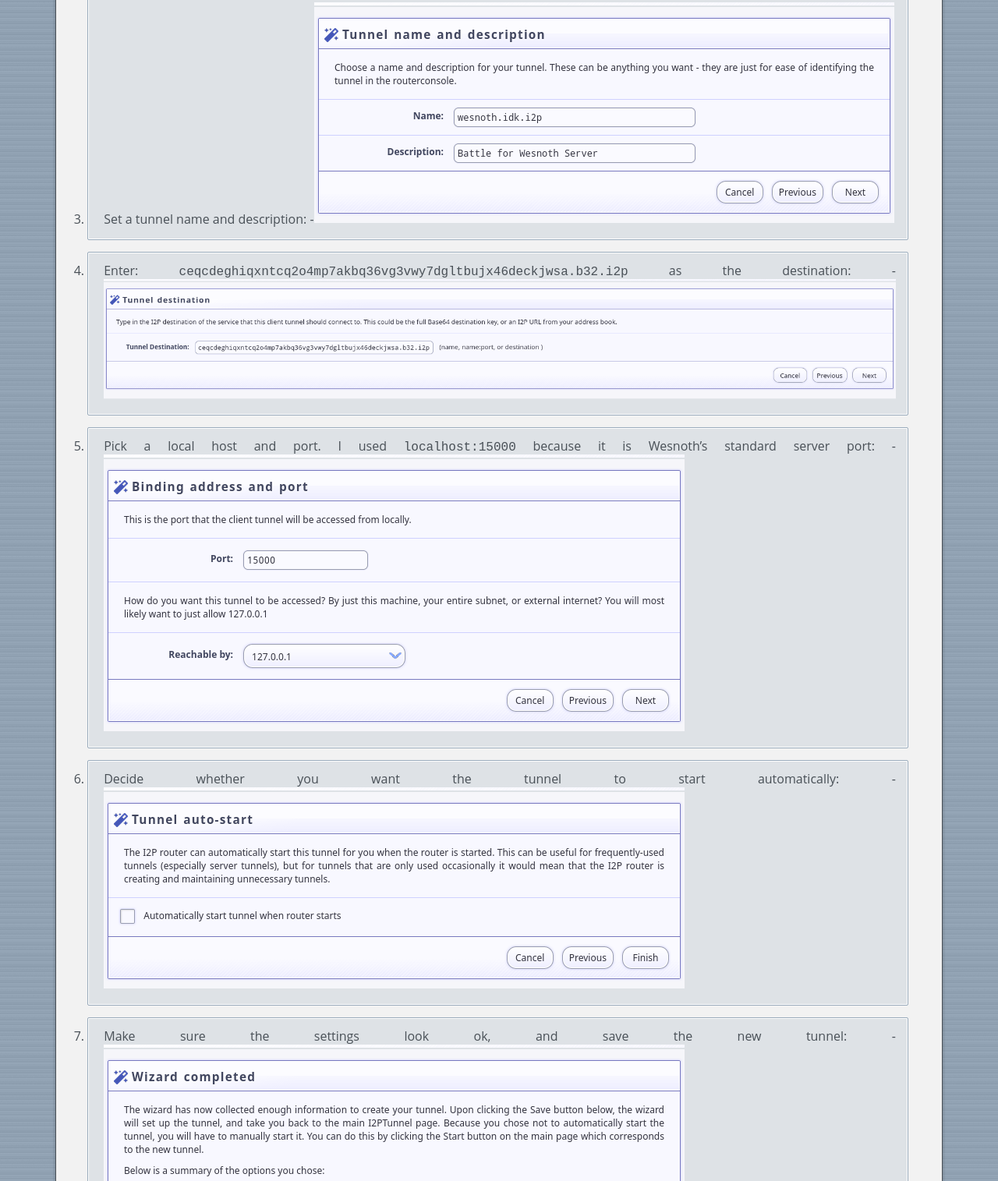
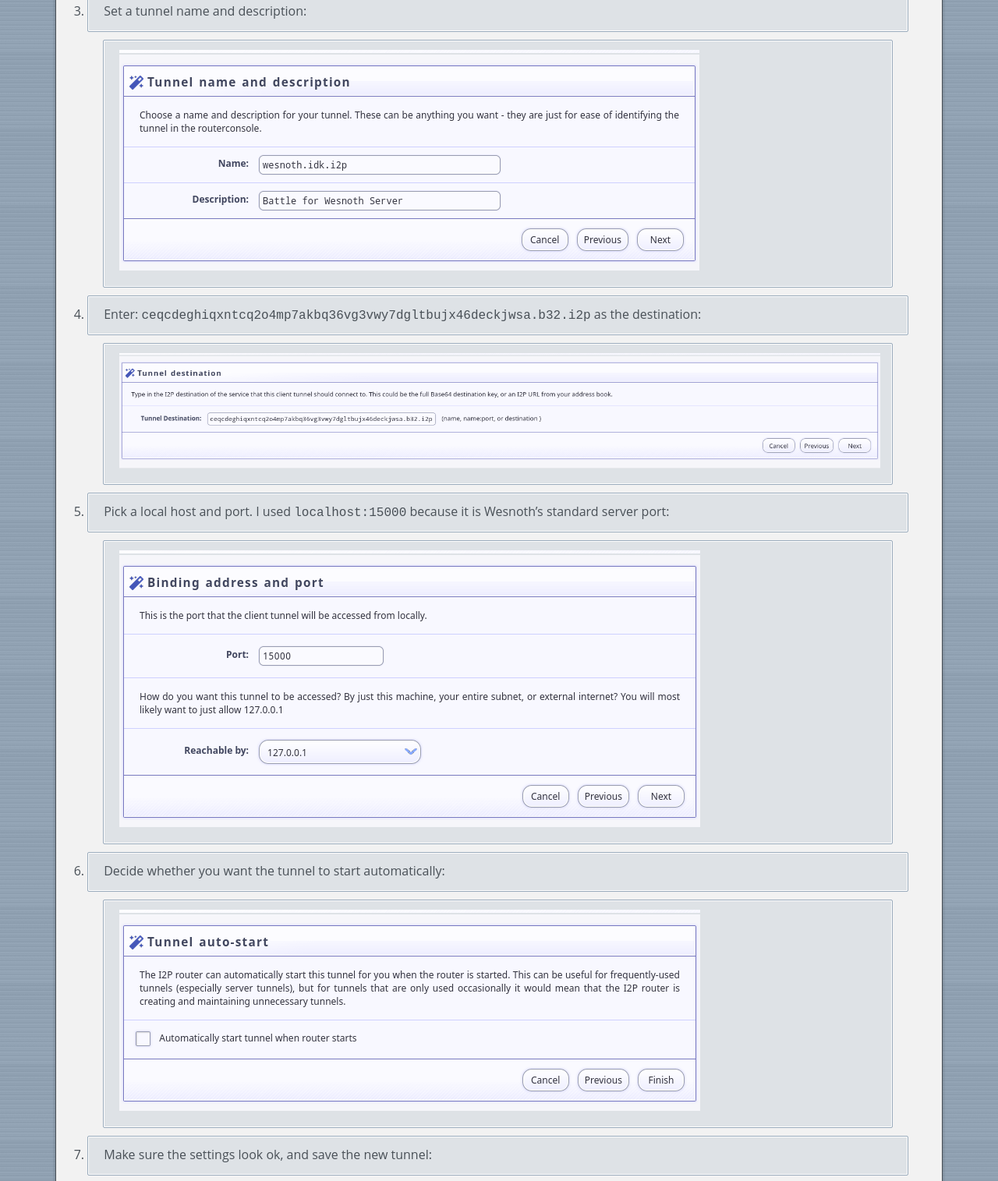
Before and after one commit to eyedeekay/battle-for-wesnoth-i2p, a plain HTML site: page index.html in a window 1280 px wide. Shown: the part 1880-3395 px from the top of the page at 78% size. Drawn offline with Linux system fonts and the light colour scheme.

Commit message:
Write client tutorial

```diff
--- a/index.html
+++ b/index.html
@@ -23,12 +23,35 @@
 <li><img src="tunnel-wizard-2.png" title="fig:" alt="Tunnel Type" /></li>
 </ul>
 <ol start="3" type="1">
-<li>Set a tunnel name and description: -<img src="tunnel-wizard-3.png" alt="Tunnel Name and Description" /></li>
-<li>Enter: <code>ceqcdeghiqxntcq2o4mp7akbq36vg3vwy7dgltbujx46deckjwsa.b32.i2p</code> as the destination: -<img src="tunnel-wizard-4.png" alt="Tunnel Destination" /></li>
-<li>Pick a local host and port. I used <code>localhost:15000</code> because it is Wesnoth’s standard server port: -<img src="tunnel-wizard-5.png" alt="Local Host and Port" /></li>
-<li>Decide whether you want the tunnel to start automatically: -<img src="tunnel-wizard-6.png" alt="Decide whether to autostart" /></li>
-<li>Make sure the settings look ok, and save the new tunnel: -<img src="tunnel-wizard-7.png" alt="Review settings and finish" /></li>
+<li>Set a tunnel name and description:</li>
 </ol>
+<ul>
+<li><img src="tunnel-wizard-3.png" title="fig:" alt="Tunnel Name and Description" /></li>
+</ul>
+<ol start="4" type="1">
+<li>Enter: <code>ceqcdeghiqxntcq2o4mp7akbq36vg3vwy7dgltbujx46deckjwsa.b32.i2p</code> as the destination:</li>
+</ol>
+<ul>
+<li><img src="tunnel-wizard-4.png" title="fig:" alt="Tunnel Destination" /></li>
+</ul>
+<ol start="5" type="1">
+<li>Pick a local host and port. I used <code>localhost:15000</code> because it is Wesnoth’s standard server port:</li>
+</ol>
+<ul>
+<li><img src="tunnel-wizard-5.png" title="fig:" alt="Local Host and Port" /></li>
+</ul>
+<ol start="6" type="1">
+<li>Decide whether you want the tunnel to start automatically:</li>
+</ol>
+<ul>
+<li><img src="tunnel-wizard-6.png" title="fig:" alt="Decide whether to autostart" /></li>
+</ul>
+<ol start="7" type="1">
+<li>Make sure the settings look ok, and save the new tunnel:</li>
+</ol>
+<ul>
+<li><img src="tunnel-wizard-7.png" title="fig:" alt="Review settings and finish" /></li>
+</ul>
 <p>It may improve performance to reduce the length of your tunnel. Since playing Battle for Wesnoth is a mostly low-risk activity, I recommend visiting the <code>wesnoth.idk.i2p</code> tunnel on the <a href="http://127.0.0.1:7657/i2ptunnelmgr">I2P Tunnel Manager Page, http://127.0.0.1:7657/i2ptunnelmgr</a> and changint the settings to use short, 1-hop tunnels. These are the tunnel settings I use.</p>
 <ul>
 <li>Fine-tune your settings. : <img src="tunnel-tune-1.png" alt="Fine-tune tunnel settings" /></li>
```
Also changed, not shown: 1 other file.
